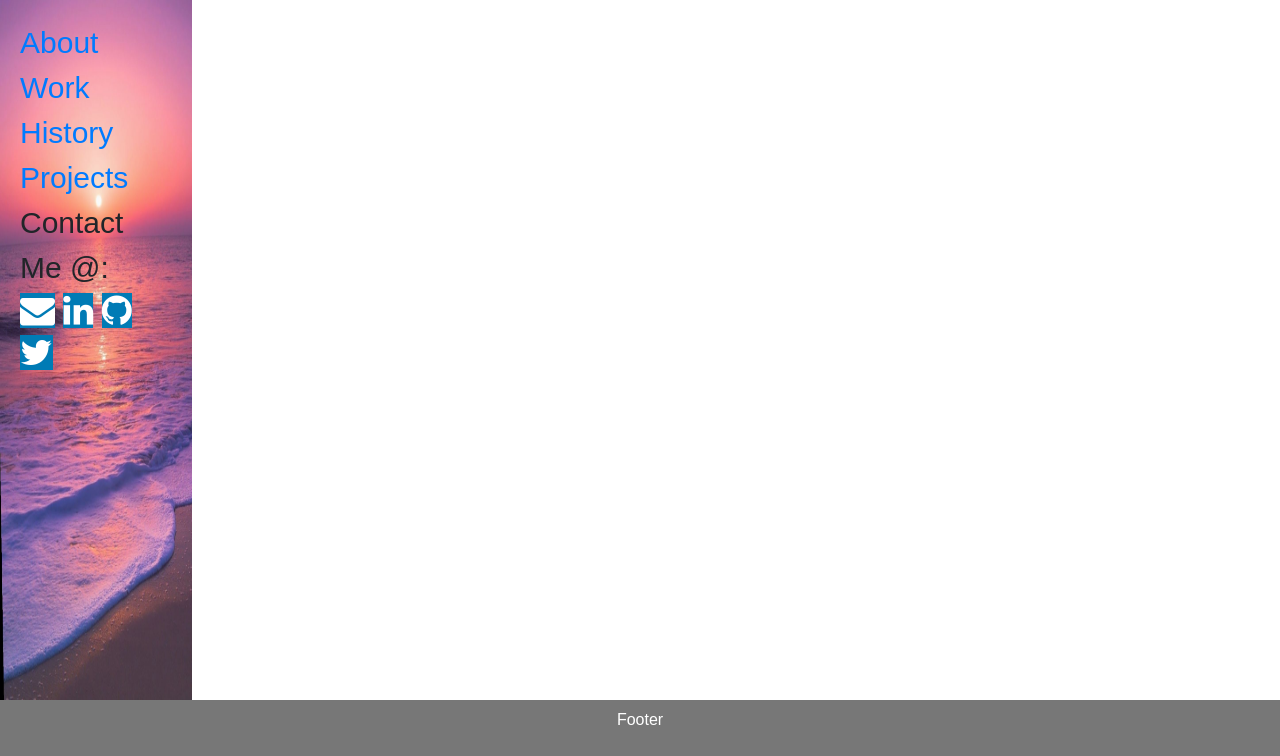
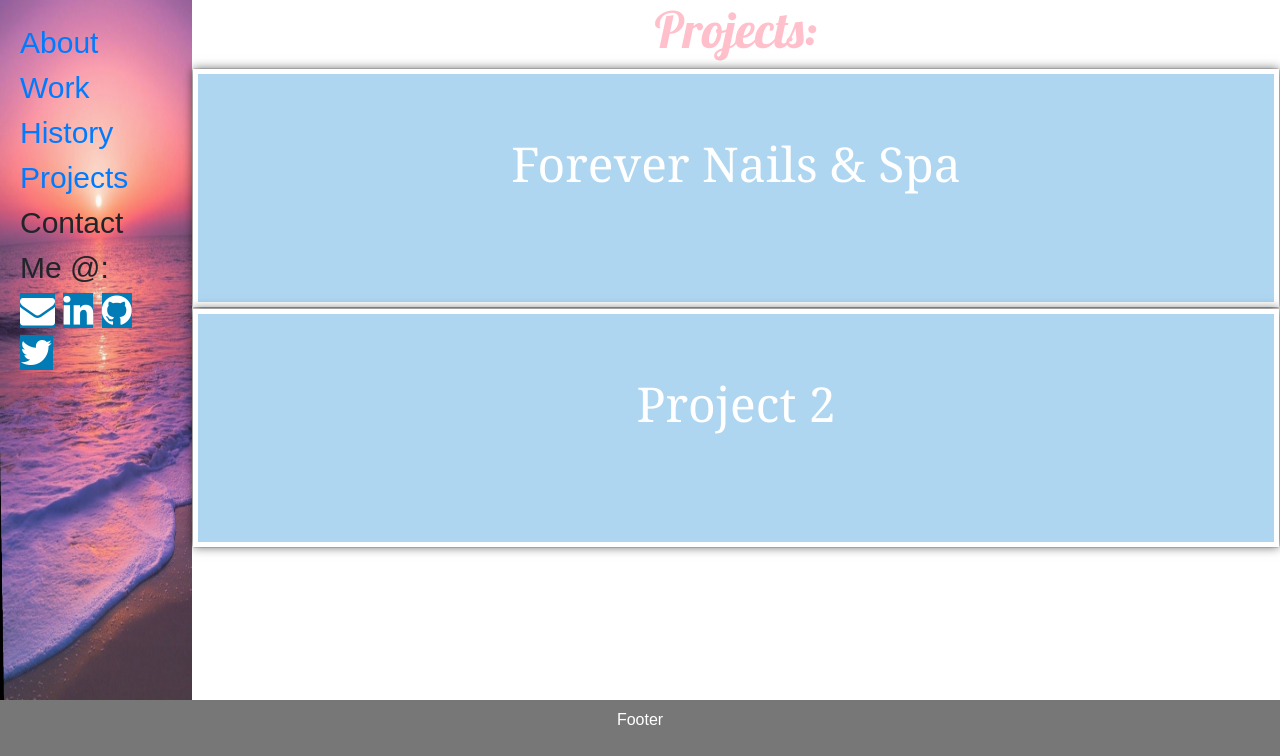
Before and after one commit to RemeoLong/Portfolio, a Django app: page /Projects in a window 1280 px wide. Shown: the part 150-906 px from the top of the page. Run offline with Django 3.2, Linux system fonts and the light colour scheme; some libraries are stand-ins or nearby versions.

Commit message:
added project

```diff
--- a/Portfolio/templates/base.html
+++ b/Portfolio/templates/base.html
@@ -79,7 +79,7 @@ nav ul {
 }
 
 article {
-  background: url('@@static/css/sunset.jpg') no-repeat 100%;
+  background: url('##static/css/oceans.jpg') no-repeat 100%;
   float: left;
   text-align: center;
   padding: 20px;
--- a/Portfolio/templates/index/projects.html
+++ b/Portfolio/templates/index/projects.html
@@ -1,2 +1,113 @@
 {% extends 'base.html' %}
 {% load static %}
+
+{% block head %}
+
+<style>
+
+.flipCard {
+  -webkit-perspective: 800;
+  -ms-perspective: 800;
+  -moz-perspective: 800;
+  -o-perspective: 800;
+   width: 400px;
+   height: 200px;
+   position: relative;
+   margin: 50px auto;
+}
+
+.flipCard .card.flipped {
+  transform:rotatey(-180deg);
+  -ms-transform:rotatey(-180deg); /* IE 9 */
+  -moz-transform:rotatey(-180deg); /* Firefox */
+  -webkit-transform:rotatey(-180deg); /* Safari and Chrome */
+  -o-transform:rotatey(-180deg); /* Opera */
+}
+
+.flipCard .card {
+  width: 85%;
+  height: 30%;
+  -webkit-transform-style: preserve-3d;
+  -webkit-transition: 0.5s;
+  -moz-transform-style: preserve-3d;
+  -moz-transition: 0.5s;
+  -ms-transform-style: preserve-3d;
+  -ms-transition: 0.5s;
+  -o-transform-style: preserve-3d;
+  -o-transition: 0.5s;
+  transform-style: preserve-3d;
+  transition: 0.5s;
+}
+
+.flipCard .card .side {
+  width: 100%;
+  height: 100%;
+  padding: 10px;
+  cursor: pointer;
+  position: absolute;
+  box-sizing: border-box;
+  z-index: 2;
+  backface-visibility: hidden;  /* W3C */
+  -webkit-backface-visibility: hidden; /* Safari & Chrome */
+  -moz-backface-visibility: hidden; /* Firefox */
+  -ms-backface-visibility: hidden; /* Internet Explorer */
+  -o-backface-visibility: hidden; /* Opera */
+  box-shadow: 0 0 10px rgba(0,0,0,0.6);
+  overflow: auto;
+}
+
+.flipCard .card .back {
+  background: white;
+  color: black;
+  transform:rotatey(-180deg);
+  -ms-transform:rotatey(-180deg); /* IE 9 */
+  -moz-transform:rotatey(-180deg); /* Firefox */
+  -webkit-transform:rotatey(-180deg); /* Safari and Chrome */
+  -o-transform:rotatey(-180deg); /* Opera */
+}
+
+.flipCard .card .front {
+  font-family: Georgia;
+  font-size: 3em;
+  text-align: center;
+  line-height: 160px;
+  background-color: #AED6F1;
+  border: 5px solid white;
+  color: white;
+}
+
+.flipCard .card .back {
+  background-color: #AED6F1;
+  border: 5px solid white;
+  text-align: center;
+  color: black;
+  padding-top: 20px;
+  font-family: Georgia;
+  font-size: 2em;
+}
+
+</style>
+
+{% endblock %}
+
+{% block body %}
+<h1>Projects: </h1>
+
+<div class="flipCard">
+  <div class="card" onclick="this.classList.toggle('flipped');">
+    <div class="side front">Forever Nails & Spa</div>
+    <div class="side back">Web Application:<br/>Using Python, Django framework, HTML5, CSS, Javascript to build an web
+    application for a small business that specialized in Nails & Beauty Spa. Functions & features includes: customer
+    registration, login, schedule appointment, employee login, clock in/out, services provided on daily/monthly/yearly basis,
+    owner/admin login, employee's timesheet, and service performed on daily/monthly/yearly basis. </div>
+  </div>
+</div>
+
+<div class="flipCard">
+  <div class="card" onclick="this.classList.toggle('flipped');">
+      <div class="side front">Project 2</div>
+    <div class="side back">Definition<br/>Explanation</div>
+  </div>
+</div>
+
+{% endblock %}
```
Also changed, not shown: Portfolio/templates/index/experience.html (+6 -48 lines), static/css/Sign1.jpg (added), static/css/oceans.jpg (added), static/css/style.css (line endings or trailing spaces).
